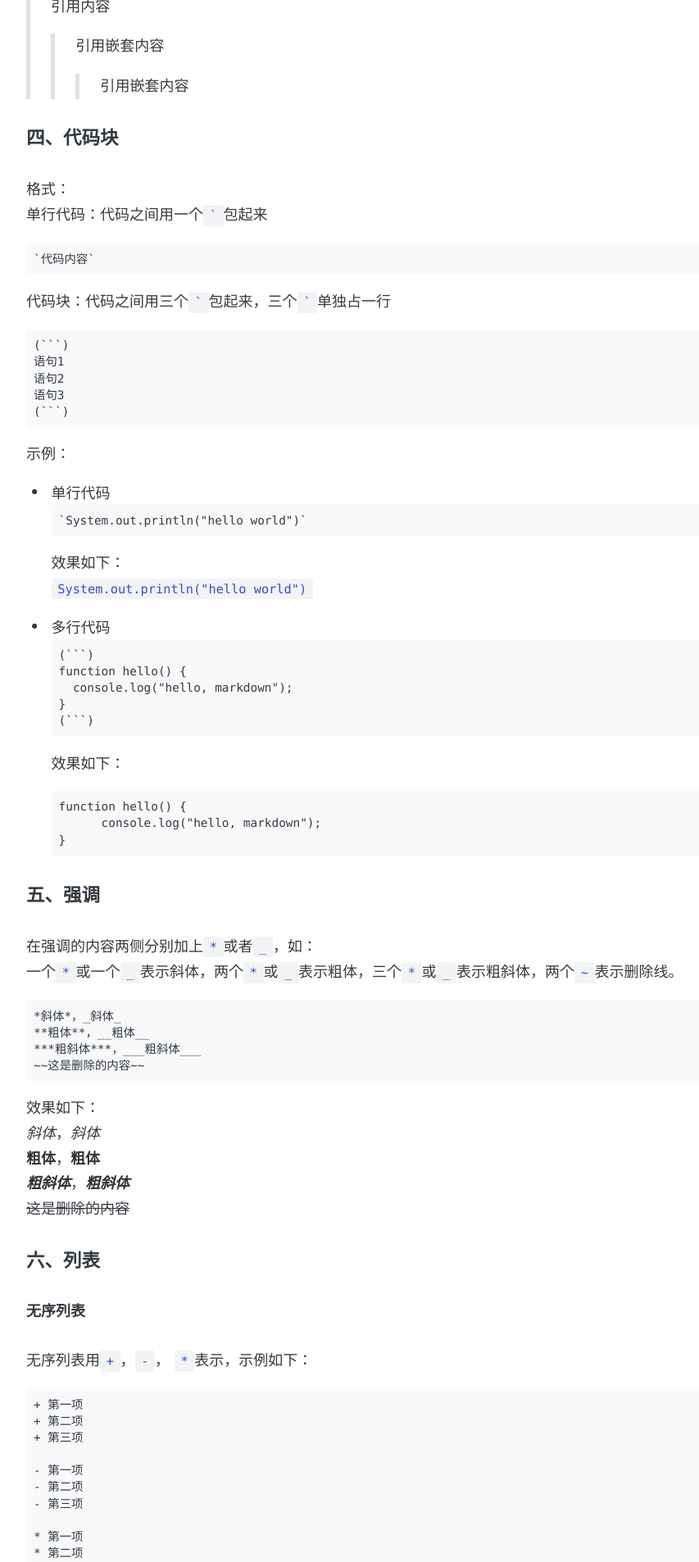
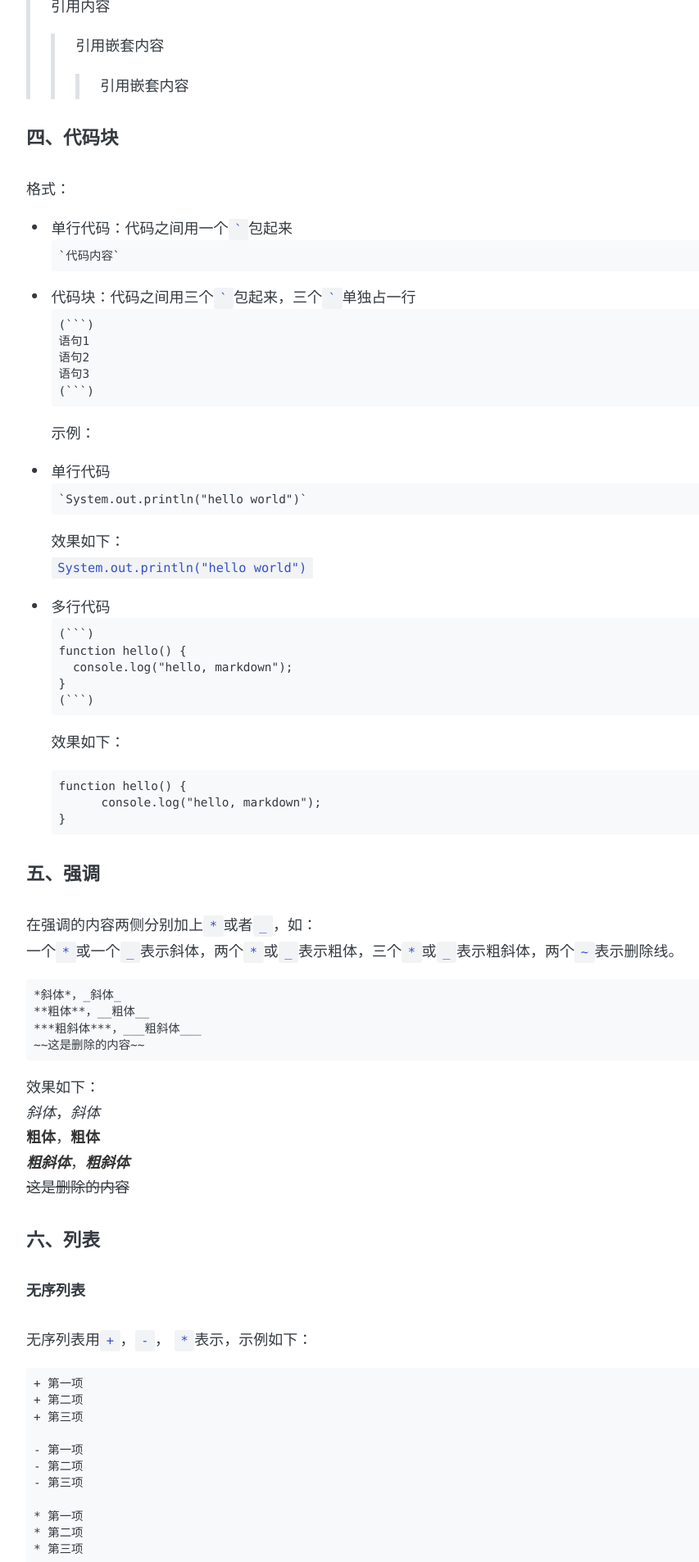
Before and after one commit to perfiffer/perfiffer.github.io, a Jekyll site: the page built from _posts/2019-04-16-markdown语法.md, in a window 1280 px wide. Shown: the part 1986-3892 px from the top of the page at 82% size, without its empty margins (194-1047 px from the left). Built offline with Jekyll 4.4.1, drawn with Linux system fonts in a browser that asks for light colours; some web fonts are replaced; comment, search, counter and statistics services are not loaded.

Commit message:
blog update

````diff
--- a/_posts/2019-04-16-markdown语法.md
+++ b/_posts/2019-04-16-markdown语法.md
@@ -57,11 +57,11 @@ comments: true
 
 #### 四、代码块
 格式：
-单行代码：代码之间用一个`` ` ``包起来
+* 单行代码：代码之间用一个`` ` ``包起来
 ```
 `代码内容`
 ```
-代码块：代码之间用三个`` ` ``包起来，三个`` ` ``单独占一行
+* 代码块：代码之间用三个`` ` ``包起来，三个`` ` ``单独占一行
 ```
 (```)
 语句1
````
